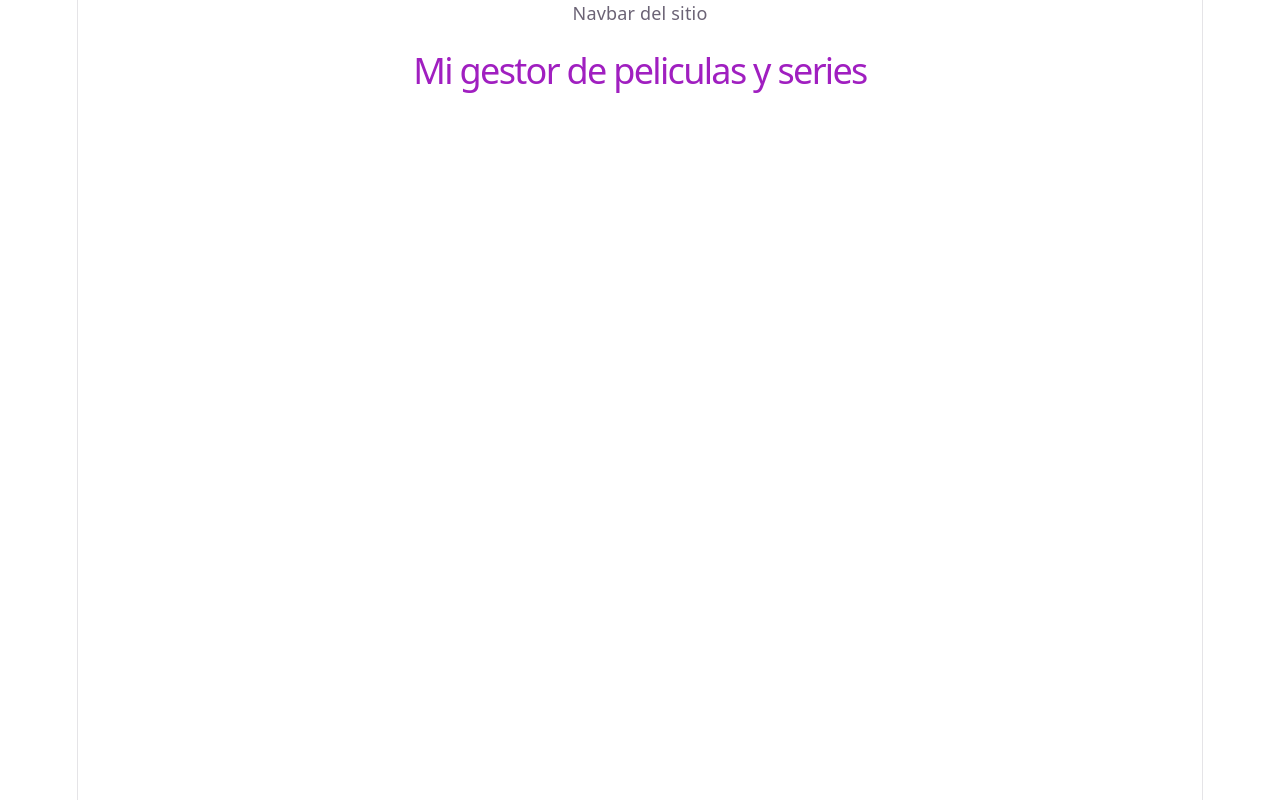
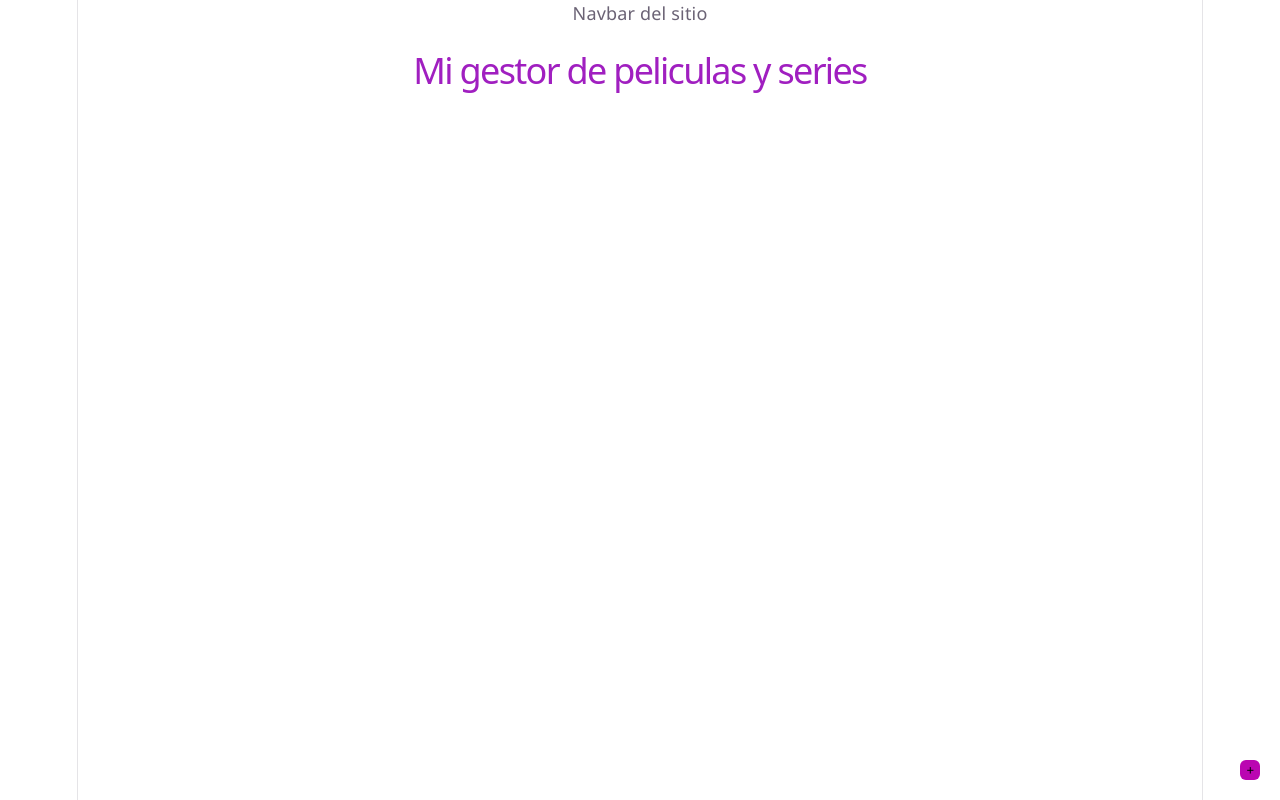
Before and after one commit to Mateol20/PWA2026, a React (Vite) app in the folder TP1/: page / in a window 1280 px wide. Built offline with nearby package versions, Linux system fonts and the light colour scheme.

Commit message:
formulario para Agregar una nueva pelicula y boton para desplegarlo

```diff
--- a/TP1/src/Components/Formulario/Formulario.css
+++ b/TP1/src/Components/Formulario/Formulario.css
@@ -0,0 +1,31 @@
+* { box-sizing: border-box; font-family: 'Segoe UI', sans-serif; }
+
+.container {
+  display: flex;
+  justify-content: center;
+  padding: 50px;
+}
+
+h2 { margin-top: 0; color: #333; text-align: center; }
+
+.tarjeta {
+  border: 2px solid rgb(0, 0, 0);
+  padding: 30px;
+  border-radius: 12px;
+  width: 100%;
+  max-width: 230px;
+}
+
+.input {
+  margin-bottom: 2px;
+}
+select{
+  width:70% ;
+  margin: auto;
+  display: block;
+}
+button {
+  margin: auto;
+  margin-top: 20px;
+   display: block;
+}
--- a/TP1/src/Components/Formulario/Formulario.jsx
+++ b/TP1/src/Components/Formulario/Formulario.jsx
@@ -0,0 +1,56 @@
+import React from 'react'
+import './Formulario.css'
+const Formulario = () => {
+  return (
+
+<div className="container">
+  <form className="tarjeta">
+    <h2>Nueva Pelicula</h2>
+
+    <div className="input">
+      <input type="text" id="titulo" placeholder="Titulo"/>
+    </div>
+
+
+    <div className="input">
+      <input type="text" id="director" placeholder="Director"/>
+    </div>
+
+
+    <div className="input">
+      <input type="text" id="anio" placeholder="Año"/>
+    </div>
+
+    <div className="input">
+      <input type="text" id="rating" placeholder="Rating"/>
+    </div>
+
+    <div className="input">
+        <select>
+        <option>Seleccionar Genero</option>
+        <option>Comedia</option>
+        <option>Romance</option>
+        <option>Terror</option>
+        <option>Infantil</option>
+        <option>Anime</option>
+        <option>Suspenso</option>
+        <option>Accion</option>
+      </select>
+    </div>
+
+
+    <div className="input">
+      <select>
+        <option>Pelicula</option>
+        <option>Serie</option>
+      </select>
+    </div>
+
+    <button type="submit">Cargar</button>
+
+  </form>
+</div>
+
+)
+}
+export default Formulario;
--- a/TP1/src/pages/Home/Home.jsx
+++ b/TP1/src/pages/Home/Home.jsx
@@ -1,10 +1,27 @@
+import { useState } from "react";
+import  Formulario  from "../../Components/Formulario/Formulario.jsx";
 import Titulo from "../../Components/Titulo/Titulo.jsx";
-
+import styles from"./Home.module.css";
 const Home = () => {
+  const [mostrarFormulario, setMostrarFormulario] = useState(false);
   return (
+    <>
+    {mostrarFormulario && <Formulario/>}
     <section>
       <Titulo texto="Mi gestor de peliculas y series" />
     </section>
+    <div>
+<button
+        className= {styles.agregarPelicula}
+        onClick={() => setMostrarFormulario(!mostrarFormulario)}
+      >
+        {mostrarFormulario ? "Cerrar" : "+"}
+      </button>
+
+
+      {/* <button className= {styles.agregarPelicula} > + </button> */}
+    </div>
+    </>
   );
 };
 
--- a/TP1/src/pages/Home/Home.module.css
+++ b/TP1/src/pages/Home/Home.module.css
@@ -0,0 +1,13 @@
+.agregarPelicula{
+    cursor: pointer;
+    position:fixed ;
+    bottom: 20px;
+    right: 20px;
+    color: black;
+    border: solid 0px rgb(135, 15, 79);
+    border-radius: 30%;
+    background-color: rgb(186, 6, 177);
+}
+.agregarPelicula:hover{
+    filter: brightness(0.8);
+}
```
Also changed, not shown: TP1/src/Components/OcultarFormulario/OcultarFormulario.jsx (added).
